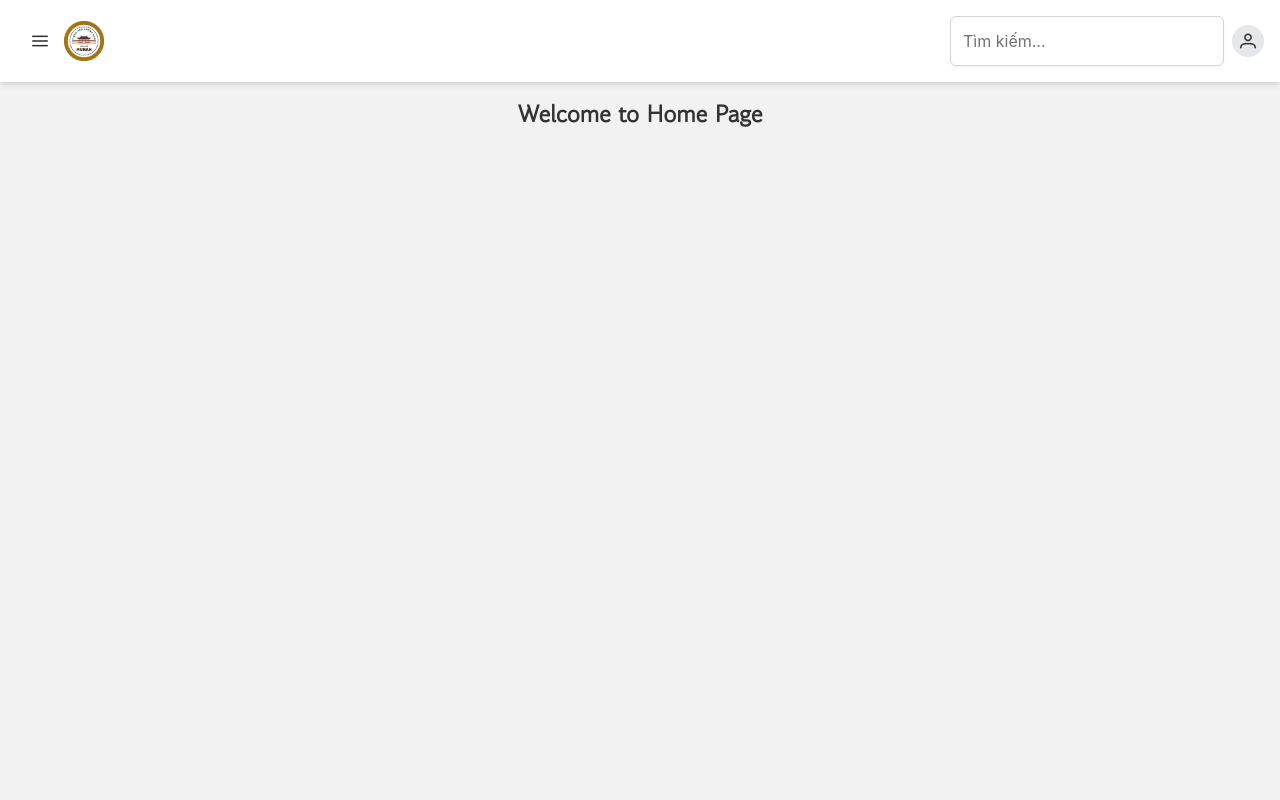
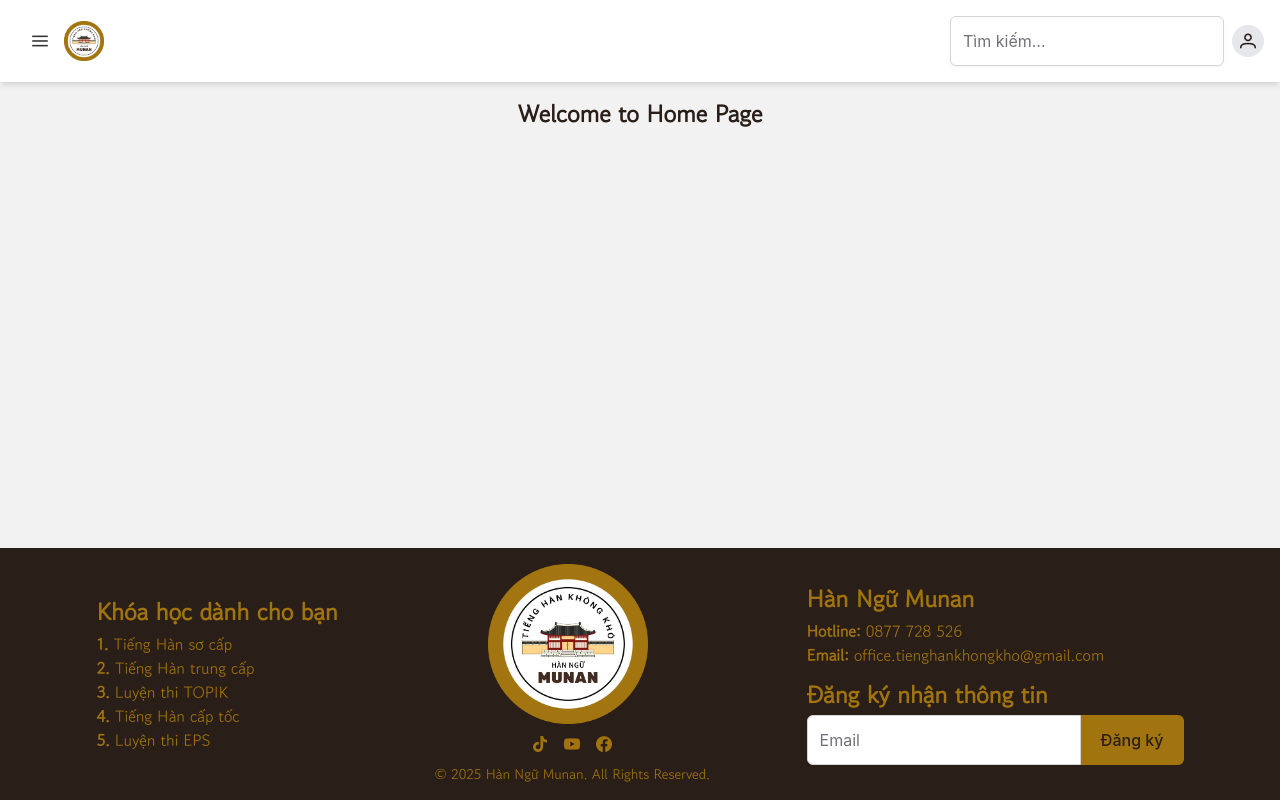
Before and after one commit to vakhoa4875/munan-ez-korean, a React (Vite) app: page / in a window 1280 px wide. Built offline with nearby package versions, Linux system fonts and the light colour scheme; a web font is replaced by a local one.

Commit message:
feat: footer UI block

```diff
--- a/src/App.css
+++ b/src/App.css
@@ -10,13 +10,13 @@
 }
 
 .standard\:none {
-  @media (width >= 1366px) {
+  @media (width >=1366px) {
     display: none;
   }
 }
 
 .standard\:flex {
-  @media (width >= 1366px) {
+  @media (width >=1366px) {
     display: flex;
   }
 }
@@ -65,3 +65,7 @@
 .p-menubar .p-submenu-list {
   width: max-content !important;
 }
+
+.link-text:hover {
+  text-decoration: underline;
+}
--- /dev/null
+++ b/src/components/Footer.tsx
@@ -0,0 +1,41 @@
+import { Button } from "primereact/button";
+import { InputText } from "primereact/inputtext";
+import { Link } from "react-router-dom";
+
+export default function Footer() {
+    return (
+        <footer className="py-4 text-[var(--primary-color)] bg-[var(--text-color)] mt-auto flex flex-col gap-2">
+            <div className="flex flex-row justify-evenly w-full items-center">
+                <div className="flex flex-col text-left">
+                    <div className="text-2xl font-bold mb-1">Khóa học dành cho bạn</div>
+                    <Link to={'/khoa-hoc/tieng-han-so-cap'} className="link-text"><span className="font-bold">1.</span> Tiếng Hàn sơ cấp</Link>
+                    <Link to={'/khoa-hoc/tieng-han-trung-cap'} className="link-text"><span className="font-bold">2.</span> Tiếng Hàn trung cấp</Link>
+                    <Link to={'/khoa-hoc/luyen-thi-topic'} className="link-text"><span className="font-bold">3.</span> Luyện thi TOPIK</Link>
+                    <Link to={'/khoa-hoc/tieng-han-cap-toc'} className="link-text"><span className="font-bold">4.</span> Tiếng Hàn cấp tốc</Link>
+                    <Link to={'/khoa-hoc/luyen-thi-eps'} className="link-text"><span className="font-bold">5.</span> Luyện thi EPS</Link>
+                </div>
+                <div className="flex flex-col justify-center items-center gap-3">
+                    <img alt="logo" src="/circle-logo.png" className="mr-2 h-[10rem] flex-none" />
+                    <div className="flex flex-row gap-4">
+                        <Link to="/lien-he" className="pi pi-tiktok"></Link>
+                        <Link to="/lien-he" className="pi pi-youtube"></Link>
+                        <Link to="/lien-he" className="pi pi-facebook"></Link>
+                    </div>
+                    <p className="text-sm text-center">
+                        &copy; 2025 Hàn Ngữ Munan. All Rights Reserved.
+                    </p>
+                </div>
+                <div className="flex flex-col text-left">
+                    <div className="text-2xl font-bold mb-1">Hàn Ngữ Munan</div>
+                    <div><span className="font-bold">Hotline:</span> 0877 728 526</div>
+                    <div><span className="font-bold">Email:</span> office.tienghankhongkho@gmail.com</div>
+                    <div className="text-2xl font-bold mt-3 mb-1">Đăng ký nhận thông tin</div>
+                    <div className="flex flex-row">
+                        <InputText placeholder="Email" type="email" className="input-rounded-s-md"></InputText>
+                        <Button label="Đăng ký" className="btn-rounded-e-md btn-primary"></Button>
+                    </div>
+                </div>
+            </div>
+        </footer>
+    );
+}
--- a/src/components/Layout.tsx
+++ b/src/components/Layout.tsx
@@ -1,5 +1,6 @@
 import { useState } from "react";
 import { Outlet } from "react-router-dom";
+import Footer from "./Footer";
 import { TopNavbar } from "./Navbar";
 import { RightSideBar } from "./Sidebar";
 
@@ -13,6 +14,7 @@
       <div className="p-4 w-full">
         <Outlet />
       </div>
+      <Footer />
     </div>
   );
 }
--- a/src/index.css
+++ b/src/index.css
@@ -7,7 +7,7 @@
 :root {
   --font-gowun: 'Gowun Dodum', sans-serif;
   --background-color: #f2f2f2;
-  --text-color: #333;
+  --text-color: #2a1e19;
   --primary-color: #a17410;
   --highlight-text-color: #a17410;
   --focus-ring: 0 0 0 1px #a17410;
@@ -37,3 +37,35 @@
   background-color: var(--text-color);
   color: var(--background-color);
 }
+
+.input-rounded-s-md {
+  border-radius: 0;
+  @apply rounded-s-md;
+}
+
+.btn-rounded-e-md {
+  border-radius: 0;
+  @apply rounded-e-md;
+}
+
+.btn-primary {
+  background-color: var(--primary-color);
+  color: var(--text-color);
+  border: none;
+  padding: 10px 20px;
+  font-size: 16px;
+  cursor: pointer;
+  transition: background-color 0.3s ease;
+}
+
+.btn-primary:hover {
+  background-color: var(--secondary-color);
+}
+
+.btn-primary:active {
+  background-color: var(--secondary-color);
+}
+
+.btn-primary:focus {
+  box-shadow: 0 0 0 0.2rem var(--secondary-color);
+}
```
